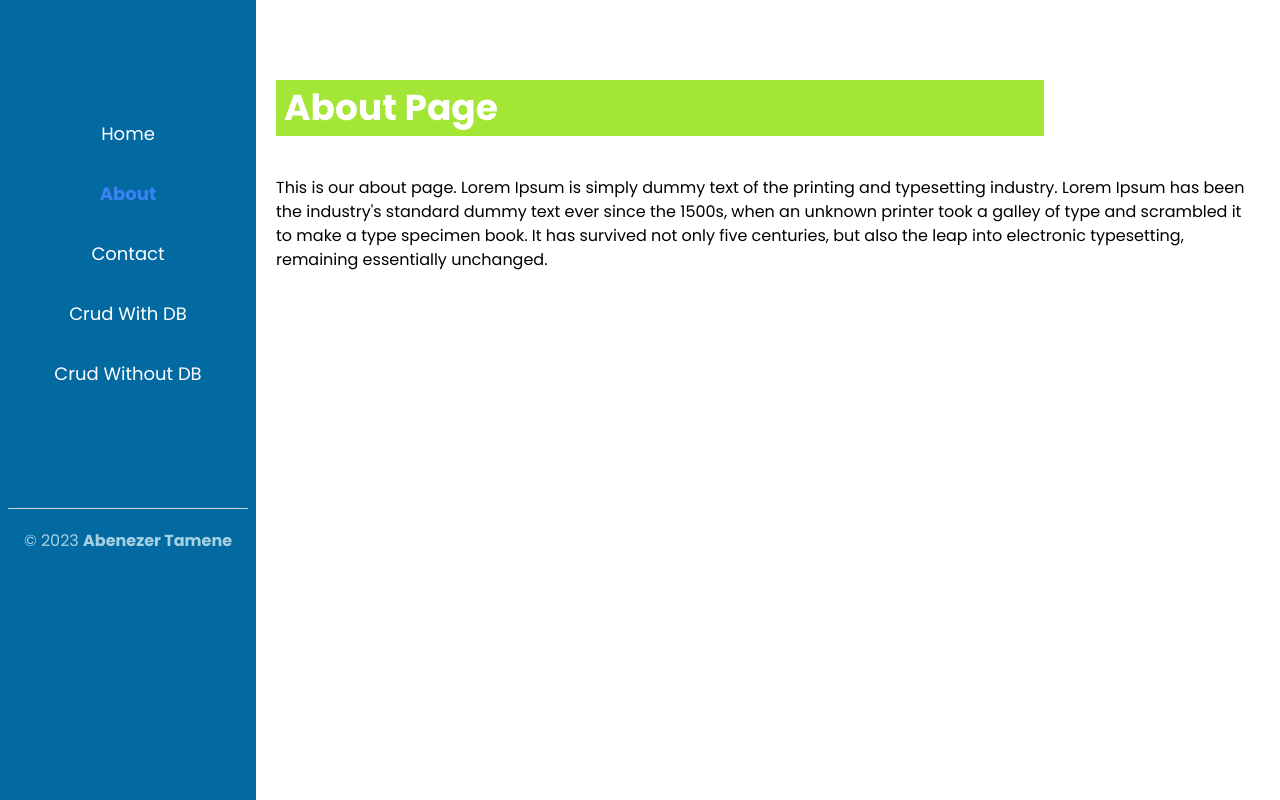
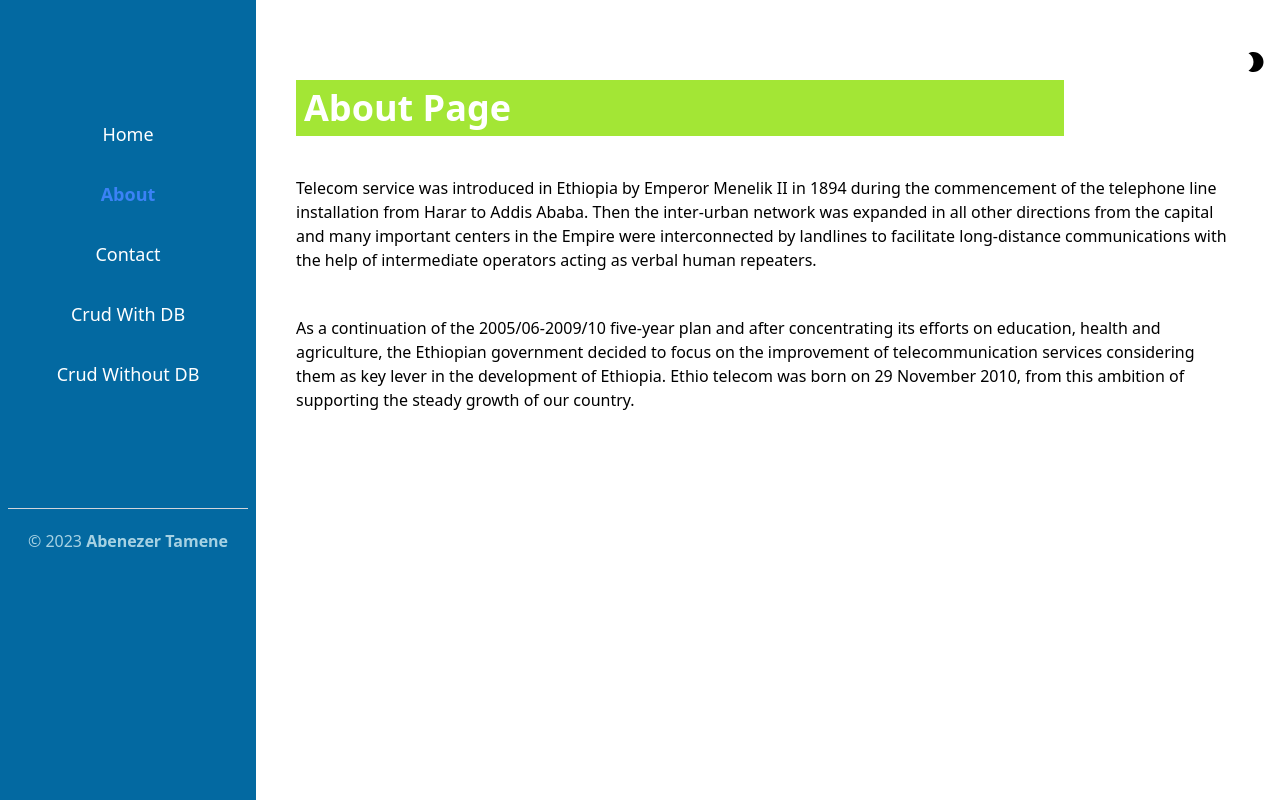
Before and after one commit to abenezer7777/Simple-crud-app, a Next.js app: page /about in a window 1280 px wide. Built offline with nearby package versions, Linux system fonts and the light colour scheme.

Commit message:
adding light and dark mode

```diff
--- a/app/about/page.tsx
+++ b/app/about/page.tsx
@@ -6,12 +6,10 @@ const AboutPage = () => {
       <div>
         <h1 className="text-4xl font-bold bg-lime-400 text-white p-2 mt-20 max-w-3xl" >About Page</h1>
         <p className="py-10">
-          This is our about page. Lorem Ipsum is simply dummy text of the printing and typesetting
-          industry. Lorem Ipsum has been the industry's standard dummy text ever
-          since the 1500s, when an unknown printer took a galley of type and
-          scrambled it to make a type specimen book. It has survived not only five
-          centuries, but also the leap into electronic typesetting, remaining
-          essentially unchanged.
+          Telecom service was introduced in Ethiopia by Emperor Menelik II in 1894 during the commencement of the telephone line installation from Harar to Addis Ababa. Then the inter-urban network was expanded in all other directions from the capital and many important centers in the Empire were interconnected by landlines to facilitate long-distance communications with the help of intermediate operators acting as verbal human repeaters.
+        </p>
+        <p className="py-1">
+          As a continuation of the 2005/06-2009/10 five-year plan and after concentrating its efforts on education, health and agriculture, the Ethiopian government decided to focus on the improvement of telecommunication services considering them as key lever in the development of Ethiopia. Ethio telecom was born on 29 November 2010, from this ambition of supporting the steady growth of our country.
         </p>
 
       </div>
--- a/app/components/CrudWithoutDb.tsx
+++ b/app/components/CrudWithoutDb.tsx
@@ -70,7 +70,7 @@ function CrudWithoutDb() {
   return (
     <div className="overflow-hidden">
       <table className="table lg:w-4/5 border-collapse mt-10 my-auto overflow-hidden">
-        <thead className="bg-lime-50 font-bold py-10 text-left border-b border-slate-300">
+        <thead className="bg-sky-300 font-bold py-10 text-left border-b border-slate-300">
           <tr className="">
             <th className="py-2 w-2/12">ID</th>
             <th className="py-2 w-2/5">Name</th>
@@ -80,7 +80,7 @@ function CrudWithoutDb() {
         </thead>
         <tbody>
           {data.map((item:any) => (
-            <tr key={item.id}>
+            <tr key={item.id} className=" hover:bg-sky-200">
               <td className="py-2 border-b">{item.id}</td>
               <td className="py-2 border-b">{item.name}</td>
               <td className="py-2 border-b">{item.age}</td>
--- a/app/components/Header.tsx
+++ b/app/components/Header.tsx
@@ -7,7 +7,7 @@ import MenuIcon from '@mui/icons-material/Menu';
 import CloseIcon from '@mui/icons-material/Close';
 
 import Footer from "./Footer";
-const Header = () => {
+const Header = ({ isDarkMode }:any) => {
   const pathname = usePathname();
   const [isMenuOpen, setIsMenuOpen] = useState(false);
 
@@ -28,11 +28,7 @@ const Header = () => {
       label: "Contact",
       href: "/contact",
     },
-    // {
-    //   label: "Posts",
-    //   href: "/posts",
-    // },
-    {
+     {
       label: "Crud With DB",
       href: "/crud",
     },
@@ -50,7 +46,7 @@ const Header = () => {
   return (
     <div className="fixed right-0 top-0">
       <button
-        className="lg:hidden stick hover:bg-black/20 text-black/80 py-1 px-2 rounded"
+        className="lg:hidden stick hover:opacity-70 text-black/80 py-1 px-2 rounded"
         onClick={toggleMenu}
       >
         {isMenuOpen ? (
@@ -62,7 +58,7 @@ const Header = () => {
       <div
         className={`fixed top-0 left-0 bg-sky-700 w-64 p-2 h-screen pt-28 overflow-hidden transition-transform text-center duration-300 transform ${
           isMenuOpen ? "translate-x-0" : "-translate-x-full h-screen"
-        } lg:translate-x-0 lg:w-64 lg:h-screen lg:overflow-visible`}
+        } ${isDarkMode ? `dark-header` : `light-header`} lg:translate-x-0 lg:w-64 lg:h-screen lg:overflow-visible` }
       >
         <ul className="space-y-4  text-white   ">
           {navItems.map((link, index) => (
--- a/app/components/Post.tsx
+++ b/app/components/Post.tsx
@@ -55,7 +55,7 @@ const Post = ({ post }:any) => {
     <li className="p-3 my-4" key={post.id}>
       <div className="pt-2 ">
         <button
-          className="text-blue-700 mr-3 mt-3 hover:bg-lime-100"
+          className="text-blue-700 mr-3 mt-3 hover:bg-sky-200"
           onClick={() => setOpenModalEdit(true)}
         >
           Edit
@@ -89,7 +89,7 @@ const Post = ({ post }:any) => {
           </form>
         </Modal>
 
-        <button onClick={() => setOpenModalDelete(true)} className="text-red-700 mr-3 hover:bg-lime-100">Delete</button>
+        <button onClick={() => setOpenModalDelete(true)} className="text-red-700 mr-3 hover:bg-sky-200">Delete</button>
 
         <Modal modalOpen={openModalDelete} setModalOpen={setOpenModalDelete}>
           <h1 className="text-2xl pb-3">
--- a/app/components/PostList.tsx
+++ b/app/components/PostList.tsx
@@ -29,7 +29,7 @@ const PostList = ({ posts }:any) => {
   return (
     <div className='flex container'>
       <table {...getTableProps()} className="table w-full border-collapse">
-        <thead className='bg-lime-50 font-bold p-2 text-left border-b border-slate-300'>
+        <thead className='bg-sky-300 font-bold p-2 text-left border-b border-slate-300'>
           {headerGroups.map((headerGroup) => (
             <tr {...headerGroup.getHeaderGroupProps()}>
               {headerGroup.headers.map((column) => (
@@ -42,7 +42,7 @@ const PostList = ({ posts }:any) => {
           {rows.map((row) => {
             prepareRow(row);
             return (
-              <tr {...row.getRowProps()} className='hover:bg-lime-50'>
+              <tr {...row.getRowProps()} className='hover:bg-sky-200'>
                 {row.cells.map((cell) => (
                   <td {...cell.getCellProps()} className='text-left border-b border-slate-300 pr-5'>{cell.render('Cell')}</td>
                 ))}
--- a/app/globals.css
+++ b/app/globals.css
@@ -1,3 +1,23 @@
 @tailwind base;
 @tailwind components;
 @tailwind utilities;
+
+.light {
+  background-color: #ffffff;
+  color: #000000;
+}
+.dark {
+  background-color:  #1f1f1f;
+  color: #ffffff;
+}
+.light-Header {
+  background-color: rgb(3 105 161);
+}
+
+.dark-header {
+  background-color: rgb(24,24,24);
+  color: #ffffff;
+}
+body{
+    font-weight: 400;
+}
--- a/app/layout.js
+++ b/app/layout.js
@@ -1,9 +1,11 @@
+"use client"
 import './globals.css'
-import { Poppins } from 'next/font/google'
+import React, { useState } from "react";
+import ModeNightIcon from '@mui/icons-material/ModeNight';
+import LightModeIcon from '@mui/icons-material/LightMode';
+
+
 import Header from './components/Header'
-const poppins = Poppins({
-  subsets: ['latin'],
-  weight: ['400', '600', '700'] })
 
 export const metadata = {
   title: 'Simple Poject on nextjs',
@@ -11,11 +13,16 @@ export const metadata = {
 }
 
 export default function RootLayout({ children }) {
+  const [isDarkMode, setIsDarkMode] = useState(false);
+    const toggleDarkMode = () => {
+    setIsDarkMode(!isDarkMode);
+  };
   return (
     <html lang="en">
-      <body className={poppins.className}>
+      <body className= {isDarkMode ? `dark mx-auto px-5` : `light mx-auto px-5`}>
         <div className='mx-auto px-5'>
-          <Header />
+        <button onClick={toggleDarkMode} className='fixed right-0 top-10 p-2 hover:opacity-70 rounded mr-1'> {isDarkMode ? <LightModeIcon /> : <ModeNightIcon />}</button>
+          <Header isDarkMode={isDarkMode}  />
 
           <div className="lg:pl-64 mt-5 px-3">
           {children}
--- a/app/page.tsx
+++ b/app/page.tsx
@@ -1,8 +1,10 @@
 import React from 'react'
-import TextAnnimation from "./components/TextAnnimation"
+import TextAnnimation from "./components/TextAnnimation";
+
 const HomePage = () => {
 
   return (
+
     <div className="flex flex-col items-center justify-center h-full">
 
       <div className="mb-4">
@@ -25,6 +27,7 @@ const HomePage = () => {
         </p>
       </div>
     </div>
+
   );
 };
 
```
